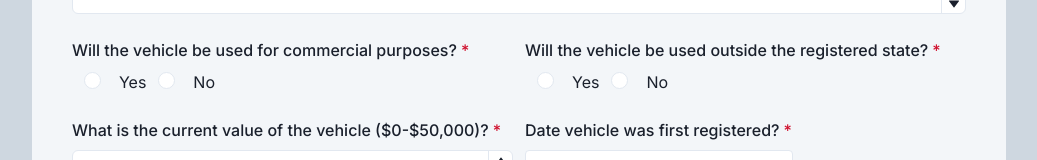
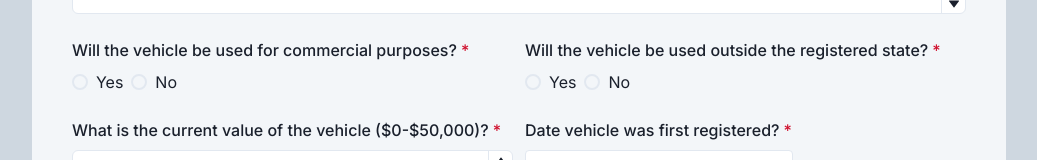
Before and after one commit to bhughes20/FullStackDevelopmentFinalProject, a React (Create React App) app in the folder frontend/: page / in a window 1280 px wide. Shown: the part 894-1054 px from the top of the page, without its empty margins (121-1158 px from the left). Built offline with nearby package versions, Linux system fonts and the light colour scheme.

Commit message:
Radio component changed to chakra ui radio group with controller

```diff
--- /dev/null
+++ b/frontend/src/components/FormComponents/RadioController.js
@@ -0,0 +1,40 @@
+import React from "react";
+import {Controller} from "react-hook-form";
+import {
+    Radio,
+    RadioGroup,
+    Stack,
+} from "@chakra-ui/react";
+
+export const RadioController = (
+    {
+        id,
+        name,
+        control,
+        defaultValue,
+        rules,
+        isInvalid
+    }) => {
+
+    return(
+        <Controller
+            id={id}
+            control={control}
+            name={name}
+            defaultValue={defaultValue}
+            rules={rules}
+            render={({ field: { value, onChange, onBlur } }) => (
+                <RadioGroup
+                    value={value}
+                    onChange={(val) => onChange(val)}
+                    onBlur={(val) => onBlur(val)}
+                >
+                    <Stack direction='row'>
+                        <Radio isInvalid={isInvalid} value='Yes'>Yes</Radio>
+                        <Radio isInvalid={isInvalid} value='No'>No</Radio>
+                    </Stack>
+                </RadioGroup>
+            )}
+        />
+    );
+}
--- a/frontend/src/components/FormComponents/RadioInputField.js
+++ /dev/null
@@ -1,29 +0,0 @@
-import React from "react";
-
-export const RadioInputField  = React.forwardRef((
-    {
-        className,
-        htmlFor,
-        register,
-        type,
-        value,
-        id,
-        content
-    }) => {
-
-    return(
-        <label
-            className={className}
-            htmlFor={htmlFor}
-        >
-            <input
-                register={register}
-                type={type}
-                value={value}
-                id={id}
-            />
-            <span className="checkmark"></span>
-            {content}
-        </label>
-    );
-})
--- a/frontend/src/components/QuoteForm/QuoteForm.js
+++ b/frontend/src/components/QuoteForm/QuoteForm.js
@@ -30,12 +30,11 @@ import {
 import { InputFieldController } from "../FormComponents/InputFieldController";
 import { SelectController } from "../FormComponents/SelectController";
 import { NumberInputFieldController } from "../FormComponents/NumberInputFieldController";
-import { RadioInputField } from "../FormComponents/RadioInputField";
+import { RadioController } from "../FormComponents/RadioController";
 import { DatePickerController } from "../FormComponents/DatePickerController";
 
 export default function QuoteForm() {
   const {
-    register,
     handleSubmit,
     control,
     formState: { errors },
@@ -301,26 +300,14 @@ export default function QuoteForm() {
                   <FormLabel htmlFor="commercialUse">
                     Will the vehicle be used for commercial purposes?
                   </FormLabel>
-                  <div>
-                    <RadioInputField
-                        className={"radio-label"}
-                        htmlFor={"commercialUse-yes"}
-                        {...register("commercialUse", validationRequiredField)}
-                        type={"radio"}
-                        value={"Yes"}
-                        content={"Yes"}
-                        id={"commercialUse-yes"}
+                    <RadioController
+                        isInvalid = {errors.commercialUse}
+                        id={"commercialUse"}
+                        name={"commercialUse"}
+                        control={control}
+                        defaultValue={""}
+                        rules={validationRequiredField}
                     />
-                    <RadioInputField
-                        className={"radio-label"}
-                        htmlFor={"commercialUse-no"}
-                        {...register("commercialUse", validationRequiredField)}
-                        type={"radio"}
-                        value={"No"}
-                        content={"No"}
-                        id={"commercialUse-no"}
-                    />
-                  </div>
                   <FormErrorMessage>
                     {errors.commercialUse &&
                       errors.commercialUse.message}
@@ -332,26 +319,13 @@ export default function QuoteForm() {
                   <FormLabel htmlFor="outsideStateUse">
                     Will the vehicle be used outside the registered state?
                   </FormLabel>
-                  <div>
-                    <RadioInputField
-                        className={"radio-label"}
-                        htmlFor={"outsideStateUse-yes"}
-                        {...register("outsideStateUse", validationRequiredField)}
-                        type={"radio"}
-                        value={"Yes"}
-                        content={"Yes"}
-                        id={"outsideStateUse-yes"}
+                    <RadioController isRequired
+                        id={"outsideStateUse"}
+                        name={"outsideStateUse"}
+                        control={control}
+                        defaultValue={""}
+                        rules={validationRequiredField}
                     />
-                    <RadioInputField
-                        className={"radio-label"}
-                        htmlFor={"outsideStateUse-no"}
-                        {...register("outsideStateUse", validationRequiredField)}
-                        type={"radio"}
-                        value={"No"}
-                        content={"No"}
-                        id={"outsideStateUse-no"}
-                    />
-                  </div>
                   <FormErrorMessage>
                     {errors.outsideStateUse &&
                       errors.outsideStateUse.message}
@@ -389,7 +363,7 @@ export default function QuoteForm() {
                     Date vehicle was first registered?
                   </FormLabel>
                   <DatePickerController
-                      className={"react-datapicker__input-text"}
+                      className={"react-datepicker__input-text"}
                       id={"dateRegistered"}
                       name={"dateRegistered"}
                       control={control}
```
